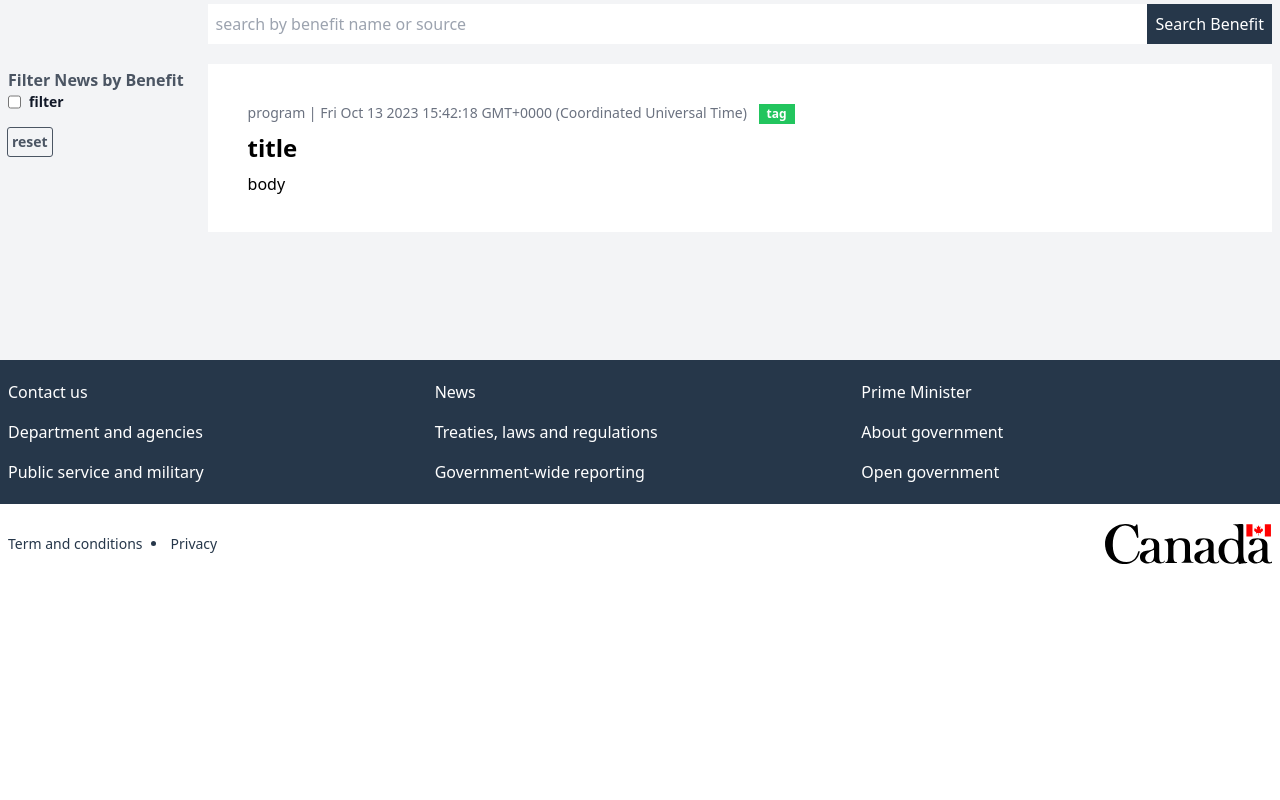
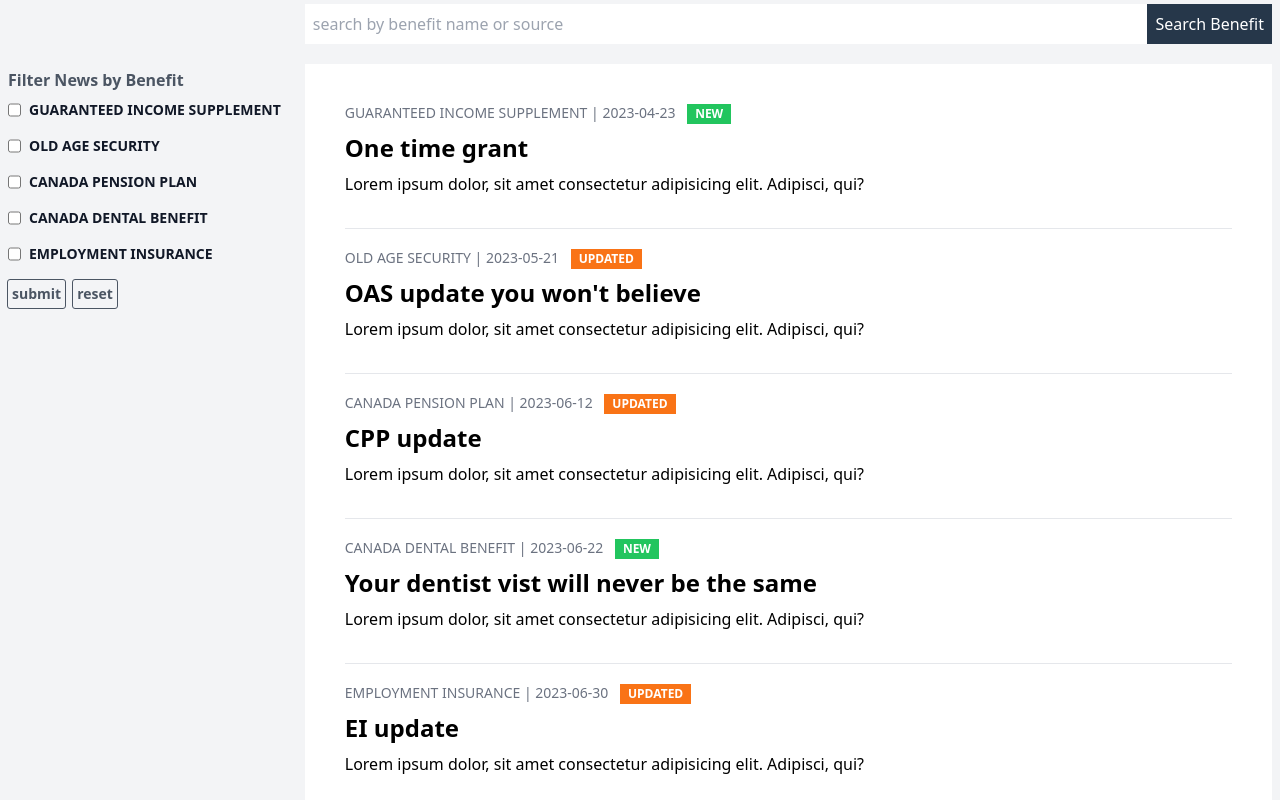
Before and after one commit to DTS-STN/benefits-newsfeed-poc, an Astro site in the folder astro-frontend/: page /en in a window 1280 px wide. Shown: the part 216-1016 px from the top of the page. Before the commit the page ends 800 px from the top, so only its background shows below. Built offline with nearby package versions, Linux system fonts and the light colour scheme; Astro itself is replaced by a stand-in of ours.

Commit message:
add dummy data

```diff
--- /dev/null
+++ b/astro-frontend/src/data/news_items.json
@@ -0,0 +1,102 @@
+[
+  {
+    "program": "GUARANTEED INCOME SUPPLEMENT",
+    "date": "2023-04-23",
+    "tag": "NEW",
+    "en_title": "One time grant",
+    "en_body": "Lorem ipsum dolor, sit amet consectetur adipisicing elit. Adipisci, qui?",
+    "fr_title": "(FR) One time grant",
+    "fr_body": "(FR) Lorem ipsum dolor, sit amet consectetur adipisicing elit. Adipisci, qui?",
+    "draft": false
+  },
+  {
+    "program": "OLD AGE SECURITY",
+    "date": "2023-05-21",
+    "tag": "UPDATED",
+    "en_title": "OAS update you won't believe",
+    "en_body": "Lorem ipsum dolor, sit amet consectetur adipisicing elit. Adipisci, qui?",
+    "fr_title": "(FR) One time grant",
+    "fr_body": "(FR) Lorem ipsum dolor, sit amet consectetur adipisicing elit. Adipisci, qui?",
+    "draft": false
+  },
+  {
+    "program": "CANADA PENSION PLAN",
+    "date": "2023-06-12",
+    "tag": "UPDATED",
+    "en_title": "CPP update",
+    "en_body": "Lorem ipsum dolor, sit amet consectetur adipisicing elit. Adipisci, qui?",
+    "fr_title": "(FR) One time grant",
+    "fr_body": "(FR) Lorem ipsum dolor, sit amet consectetur adipisicing elit. Adipisci, qui?",
+    "draft": false
+  },
+  {
+    "program": "CANADA DENTAL BENEFIT",
+    "date": "2023-06-22",
+    "tag": "NEW",
+    "en_title": "Your dentist vist will never be the same",
+    "en_body": "Lorem ipsum dolor, sit amet consectetur adipisicing elit. Adipisci, qui?",
+    "fr_title": "(FR) One time grant",
+    "fr_body": "(FR) Lorem ipsum dolor, sit amet consectetur adipisicing elit. Adipisci, qui?",
+    "draft": false
+  },
+  {
+    "program": "EMPLOYMENT INSURANCE",
+    "date": "2023-06-30",
+    "tag": "UPDATED",
+    "en_title": "EI update",
+    "en_body": "Lorem ipsum dolor, sit amet consectetur adipisicing elit. Adipisci, qui?",
+    "fr_title": "(FR) One time grant",
+    "fr_body": "(FR) Lorem ipsum dolor, sit amet consectetur adipisicing elit. Adipisci, qui?",
+    "draft": false
+  },
+  {
+    "program": "GUARANTEED INCOME SUPPLEMENT",
+    "date": "2023-07-05",
+    "tag": "UPDATED",
+    "en_title": "One time grant",
+    "en_body": "Lorem ipsum dolor, sit amet consectetur adipisicing elit. Adipisci, qui?",
+    "fr_title": "(FR) One time grant",
+    "fr_body": "(FR) Lorem ipsum dolor, sit amet consectetur adipisicing elit. Adipisci, qui?",
+    "draft": false
+  },
+  {
+    "program": "OLD AGE SECURITY",
+    "date": "2023-07-15",
+    "tag": "UPDATED",
+    "en_title": "OAS update you won't believe",
+    "en_body": "Lorem ipsum dolor, sit amet consectetur adipisicing elit. Adipisci, qui?",
+    "fr_title": "(FR) One time grant",
+    "fr_body": "(FR) Lorem ipsum dolor, sit amet consectetur adipisicing elit. Adipisci, qui?",
+    "draft": false
+  },
+  {
+    "program": "CANADA PENSION PLAN",
+    "date": "2023-08-01",
+    "tag": "UPDATED",
+    "en_title": "CPP update",
+    "en_body": "Lorem ipsum dolor, sit amet consectetur adipisicing elit. Adipisci, qui?",
+    "fr_title": "(FR) One time grant",
+    "fr_body": "(FR) Lorem ipsum dolor, sit amet consectetur adipisicing elit. Adipisci, qui?",
+    "draft": false
+  },
+  {
+    "program": "CANADA DENTAL BENEFIT",
+    "date": "2023-09-02",
+    "tag": "UPDATED",
+    "en_title": "Your dentist vist will never be the same",
+    "en_body": "Lorem ipsum dolor, sit amet consectetur adipisicing elit. Adipisci, qui?",
+    "fr_title": "(FR) One time grant",
+    "fr_body": "(FR) Lorem ipsum dolor, sit amet consectetur adipisicing elit. Adipisci, qui?",
+    "draft": false
+  },
+  {
+    "program": "EMPLOYMENT INSURANCE",
+    "date": "2023-09-20",
+    "tag": "UPDATED",
+    "en_title": "EI update",
+    "en_body": "Lorem ipsum dolor, sit amet consectetur adipisicing elit. Adipisci, qui?",
+    "fr_title": "(FR) One time grant",
+    "fr_body": "(FR) Lorem ipsum dolor, sit amet consectetur adipisicing elit. Adipisci, qui?",
+    "draft": false
+  }
+]
--- a/astro-frontend/src/env.d.ts
+++ b/astro-frontend/src/env.d.ts
@@ -1 +1,2 @@
+/// <reference path="../.astro/types.d.ts" />
 /// <reference types="astro/client" />
--- a/astro-frontend/src/pages/[lang]/index.astro
+++ b/astro-frontend/src/pages/[lang]/index.astro
@@ -1,38 +1,81 @@
 ---
 import Layout from "../../layouts/Layout.astro";
 import { useTranslations } from "../../i18n/utils";
+import data from "../../data/news_items.json";
 
 const { lang } = Astro.params;
 
 const t = useTranslations(lang);
+
+const programs = [...new Set(data.map((item) => item.program))];
 ---
 
 <Layout title={t("title")}>
-  <main class="grow bg-gray-100 px-2 pt-10 pb-5">
+  <main class="grow bg-gray-100 px-2 py-10">
     <div class="max-w-7xl mx-auto">
       <div class="flex">
+        <!-- Desktop Filter -->
         <div class="hidden sm:block pt-32 pr-6">
-          <h2 class="font-semibold text-gray-600">Filter News by Benefit</h2>
-          <form
-            class="flex flex-col items-start gap-4"
-
+          <h2 class="font-semibold text-gray-600 mb-2">
+            Filter News by Benefit
+          </h2>
+          <form class="flex flex-col items-start gap-4">
+            {
+              programs.map((filter) => (
+                <label class="flex gap-2 text-sm font-semibold text-gray-900">
+                  <input type="checkbox" name={filter} id={filter} />
+                  {filter}
+                </label>
+              ))
+            }
+            <div class="flex gap-2">
+              <button
+                class="font-semibold text-gray-600 outline outline-1 focus-visible:ring p-1 text-sm rounded-sm hover:text-gray-900"
               >
-              <label
-                class="flex gap-2 text-sm font-semibold text-gray-900"
+                submit
+              </button>
+              <button
+                class="font-semibold text-gray-600 outline outline-1 focus-visible:ring p-1 text-sm rounded-sm hover:text-gray-900"
               >
-                <input
-                  type="checkbox"
-                />
-                filter
-              </label>
-            <button class="font-semibold text-gray-600 outline outline-1 focus-visible:ring p-1 text-sm rounded-sm hover:text-gray-900">
                 reset
               </button>
+            </div>
           </form>
         </div>
 
         <div class="grow">
           <h1 class="text-4xl font-[500] mb-6">Benefits News Updates</h1>
+
+
+          <!-- Mobile Filter -->
+          <div class="block sm:hidden mb-5">
+            <h2 class="font-semibold text-gray-600 mb-2">
+              Filter News by Benefit
+            </h2>
+            <form class="flex flex-col items-start gap-4">
+              {
+                programs.map((filter) => (
+                  <label class="flex gap-2 text-sm font-semibold text-gray-900">
+                    <input type="checkbox" name={filter} id={filter} />
+                    {filter}
+                  </label>
+                ))
+              }
+              <div class="flex gap-2">
+                <button
+                  class="font-semibold text-gray-600 outline outline-1 focus-visible:ring p-1 text-sm rounded-sm hover:text-gray-900"
+                >
+                  submit
+                </button>
+                <button
+                  class="font-semibold text-gray-600 outline outline-1 focus-visible:ring p-1 text-sm rounded-sm hover:text-gray-900"
+                >
+                  reset
+                </button>
+              </div>
+            </form>
+          </div>
+
           <label class="sr-only">search news articles</label>
           <div class="flex mb-5">
             <input
@@ -47,23 +90,28 @@
           </div>
 
           <div class="bg-white divide-y px-2 md:px-10 py-5 space-y-4">
+            {
+              data.map((item) => (
                 <div class="py-4 space-y-2">
                   <div class="space-x-2">
                     <span class="text-gray-500 text-sm">
-                  <span>program</span> | <span>{new Date().toString()}</span>
+                      <span>{item.program}</span> | <span>{item.date}</span>
                     </span>
                     <span
                       class={`${
-                    "NEW" === "NEW" ? "bg-green-500" : "bg-orange-500"
+                        item.tag === "NEW" ? "bg-green-500" : "bg-orange-500"
                       } text-white px-2 py-0.5 font-semibold text-xs inline-block`}
-                  --
                     >
-                  tag
+                      {item.tag}
                     </span>
                   </div>
-              <h2 class="text-2xl font-semibold">title</h2>
-              <p>body</p>
+                  <h2 class="text-2xl font-semibold">
+                    {lang === "en" ? item.en_title : item.fr_title}
+                  </h2>
+                  <p>{lang === "en" ? item.en_body : item.fr_body}</p>
                 </div>
+              ))
+            }
           </div>
         </div>
       </div>
--- a/astro-frontend/src/pages/index.astro
+++ b/astro-frontend/src/pages/index.astro
@@ -24,7 +24,7 @@
           href="/fr"
           class="bg-primary text-white px-4 py-2 inline-block hover:bg-blue-950"
         >
-          Fran&#231;ais
+          Français
         </a>
       </div>
     </div>
```
Lines whose indentation alone changed are shown as unchanged.
